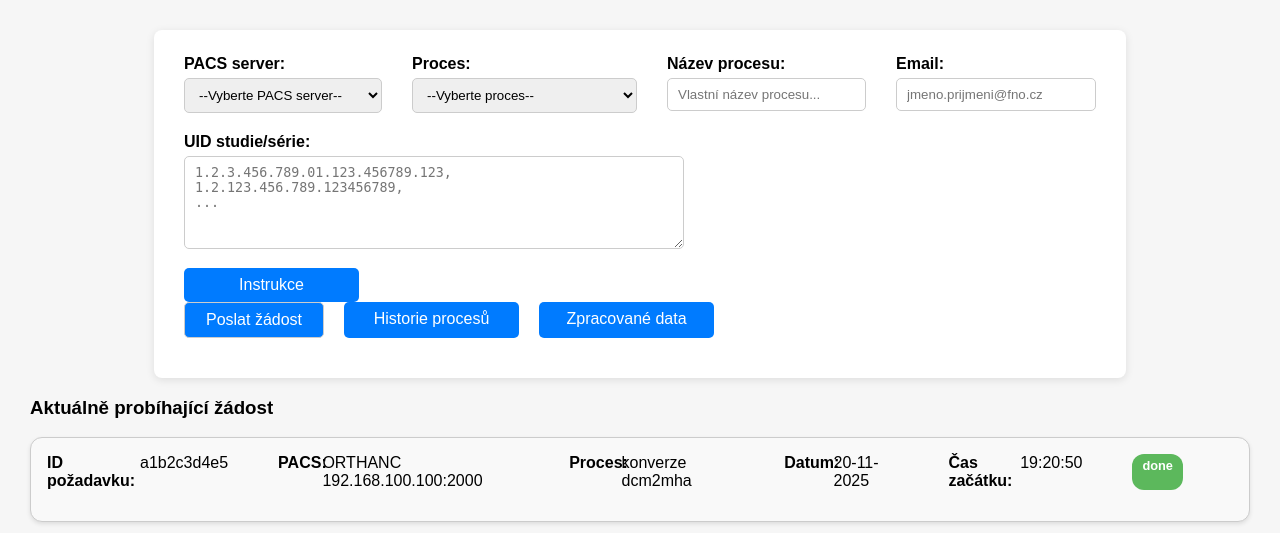
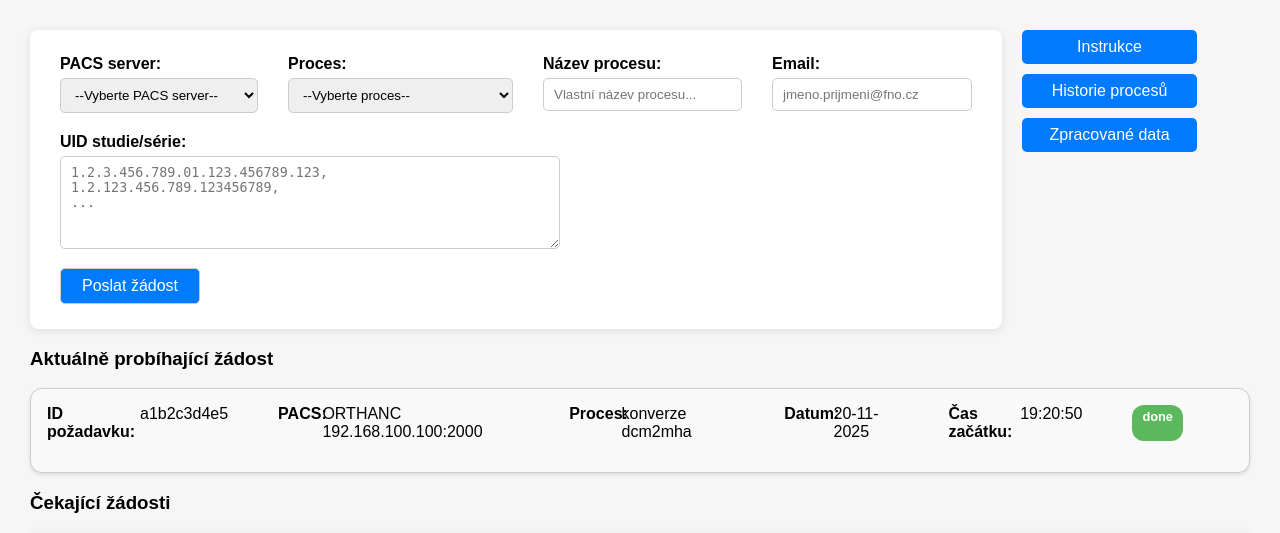
Before and after one commit to Vojtech-Benda/fnodthandler, a Python web app: template templates/form.html in a window 1280 px wide. Shown: the top 533 px of the page. Run offline with Jinja, Linux system fonts and the light colour scheme; the template is opened without the code that fills it, so the values that code supplies are empty.

Commit message:
style changes

```diff
--- a/server.py
+++ b/server.py
@@ -108,8 +108,8 @@
     try:
         while True:
             job_data = [
-                {'request_id': "sn4b4bk6xb", 'process_name': "dcm2mha"},
-                {'request_id': "vg4vu008te", 'process_name': "dcm2mha"}
+                {'request_id': "sn4b4bk6xb", 'process_name': "dcm2mha", 'file_size': 5},
+                {'request_id': "vg4vu008te", 'process_name': "dcm2mha", 'file_size': 5}
                 ]
             await websocket.send_text(json.dumps(job_data))
             fno_logger.info("job data sent to /data")
--- a/static/style.css
+++ b/static/style.css
@@ -8,12 +8,12 @@
 }
 
 form {
-    margin: auto;
+    /* margin: auto; */
     background: white;
     padding: 25px 30px;
     border-radius: 8px;
     box-shadow: 0 2px 8px rgba(0,0,0,0.1);
-    width: fit-content;
+    width: auto;
 }
 
 div {
@@ -66,7 +66,7 @@
     display: flex;
     flex-direction: row;
     width: auto;
-    align-items: baseline;
+    align-items: start;
 }
 
 .form_header_container {
@@ -87,9 +87,10 @@
 
 .navigation_buttons {
     display: flex;
-    flex-direction: row;
+    flex-direction: column;
+    gap: 10px;
     column-gap: 20px;
-    margin-left: auto;
+    margin-left: 20px;
 }
 
 .navigation_button {
@@ -197,7 +198,7 @@
 }
 
 .job_card {
-    width: fit-content;
+    width: auto;
     border: 2px solid #0275d8;
     border-left: 8px solid #0275d8;
     background-color: #f9f9f9;
--- a/templates/form.html
+++ b/templates/form.html
@@ -50,19 +50,24 @@
             placeholder="1.2.3.456.789.01.123.456789.123,&#10;1.2.123.456.789.123456789,&#10;..." required></textarea>
         </div>
 
-        <a href="/instructions" class="navigation_button">Instrukce</a>
+        <input type="submit" value="Poslat žádost"/>
+<!--
+        <div class="navigation_buttons">
+            <a href="/history" class="navigation_button">Historie procesů</a>
+            <a href="/instructions" class="navigation_button">Instrukce</a>
+            <a href="/data" class="navigation_button">Zpracované data</a>
+        </div> -->
 
-        <div class="navigation_buttons">
-            <input type="submit" value="Poslat žádost"/>
-            <a href="/history" class="navigation_button">Historie procesů</a>
-            <!-- <a href="/instructions" class="navigation_button">Instrukce</a> -->
-            <a href="/data" class="navigation_button">Zpracované data</a>
-        </div>
-
-        <div id="job_added_msg" style="margin-top: 10px; color: green;"></div>
+        <!-- <div id="job_added_msg" style="margin-top: 10px; color: green;"></div> -->
     <!-- <a href="/instructions" class="navigation_button">Instrukce</a> -->
 
     </form>
+
+    <div class="navigation_buttons">
+        <a href="/instructions" class="navigation_button">Instrukce</a>
+        <a href="/history" class="navigation_button">Historie procesů</a>
+        <a href="/data" class="navigation_button">Zpracované data</a>
+    </div>
 </div>
 
 <h3>Aktuálně probíhající žádost</h3>
```
